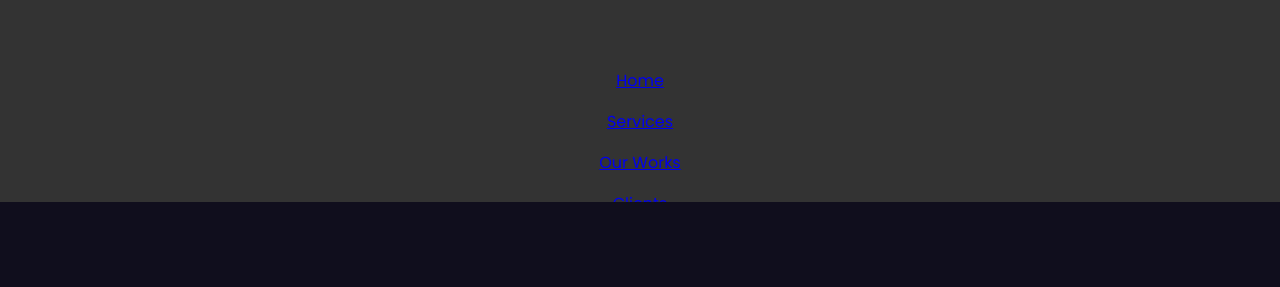
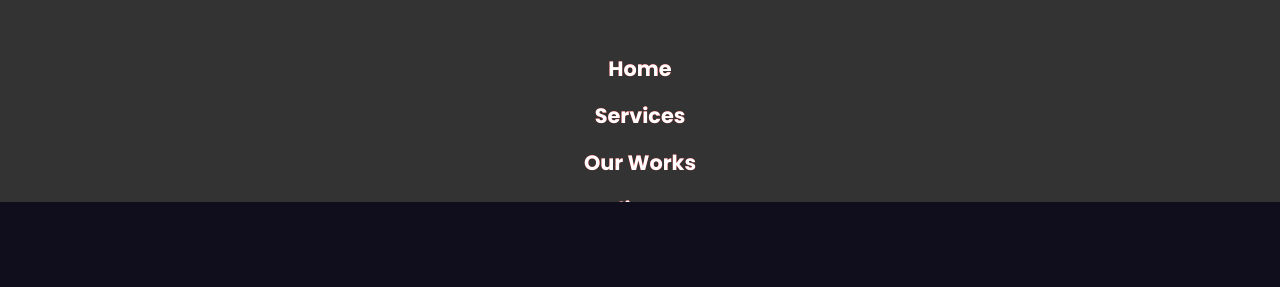
Before and after one commit to AkaraTawng/eddie-homepage-devio, a plain HTML site: page index.html in a window 1280 px wide. Shown: the part 38-325 px from the top of the page. Drawn offline with Linux system fonts and the light colour scheme.

Commit message:
set text shadow and text translate y hover effect on menu items

```diff
--- a/scss/components/_hamburger-menu.scss
+++ b/scss/components/_hamburger-menu.scss
@@ -28,5 +28,24 @@
         list-style: none;
         text-align: center;
         margin: 1rem 0;
+
+        a {
+            display: inline-block;
+            text-decoration: none;
+            color: white;
+            font-weight: 600;
+            font-size: 1.3rem;
+            position: relative;
+            text-shadow: 0 0 0 red;
+            transition: text-shadow .5s, transform .5s;
+              &:hover {
+                text-shadow: -3px 3px 0 red;
+                transform: translateY(-6px);
+            }
+
+            &::after {
+
+            }
+        }
     }
 }
```
Also changed, not shown: main.css, 1 other file.
